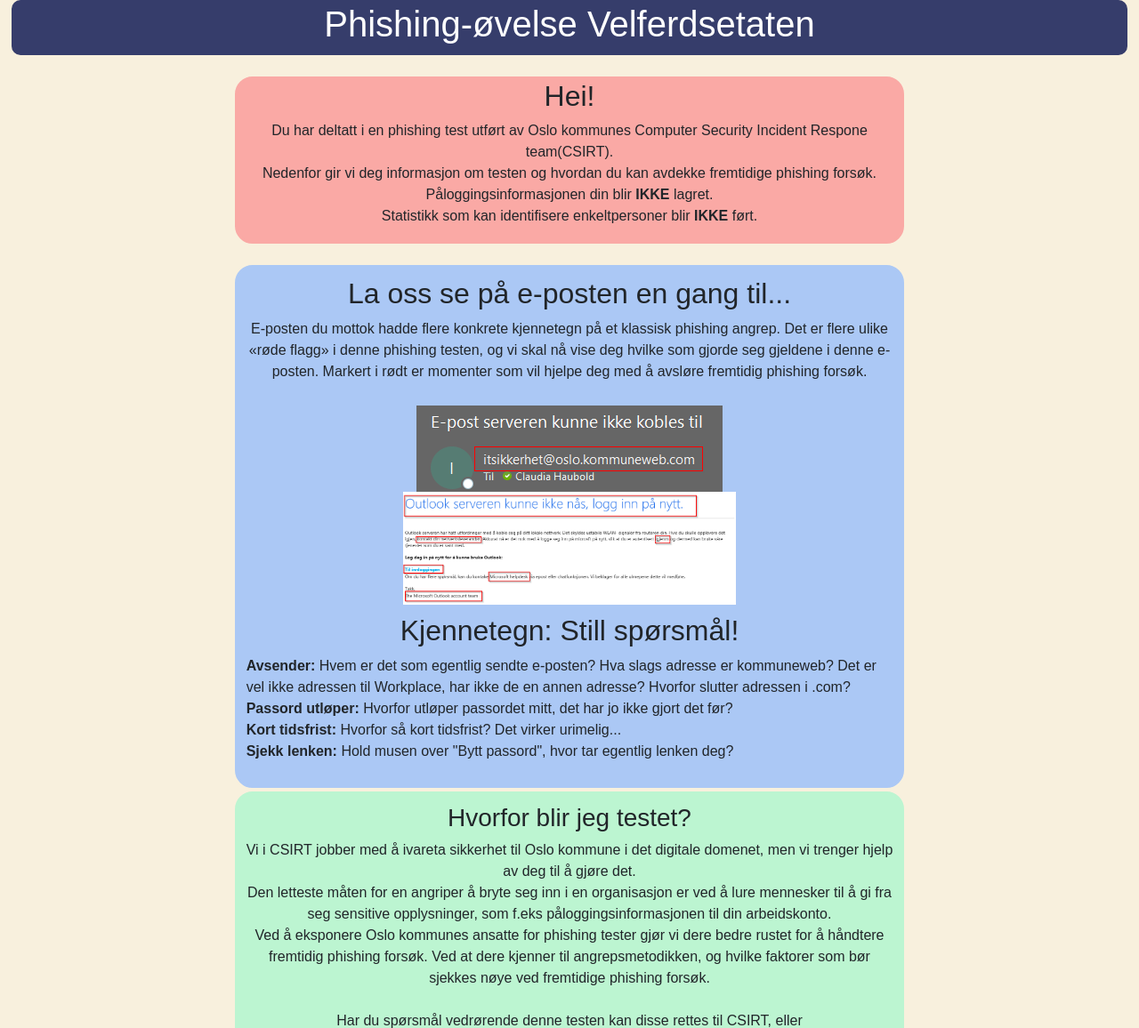
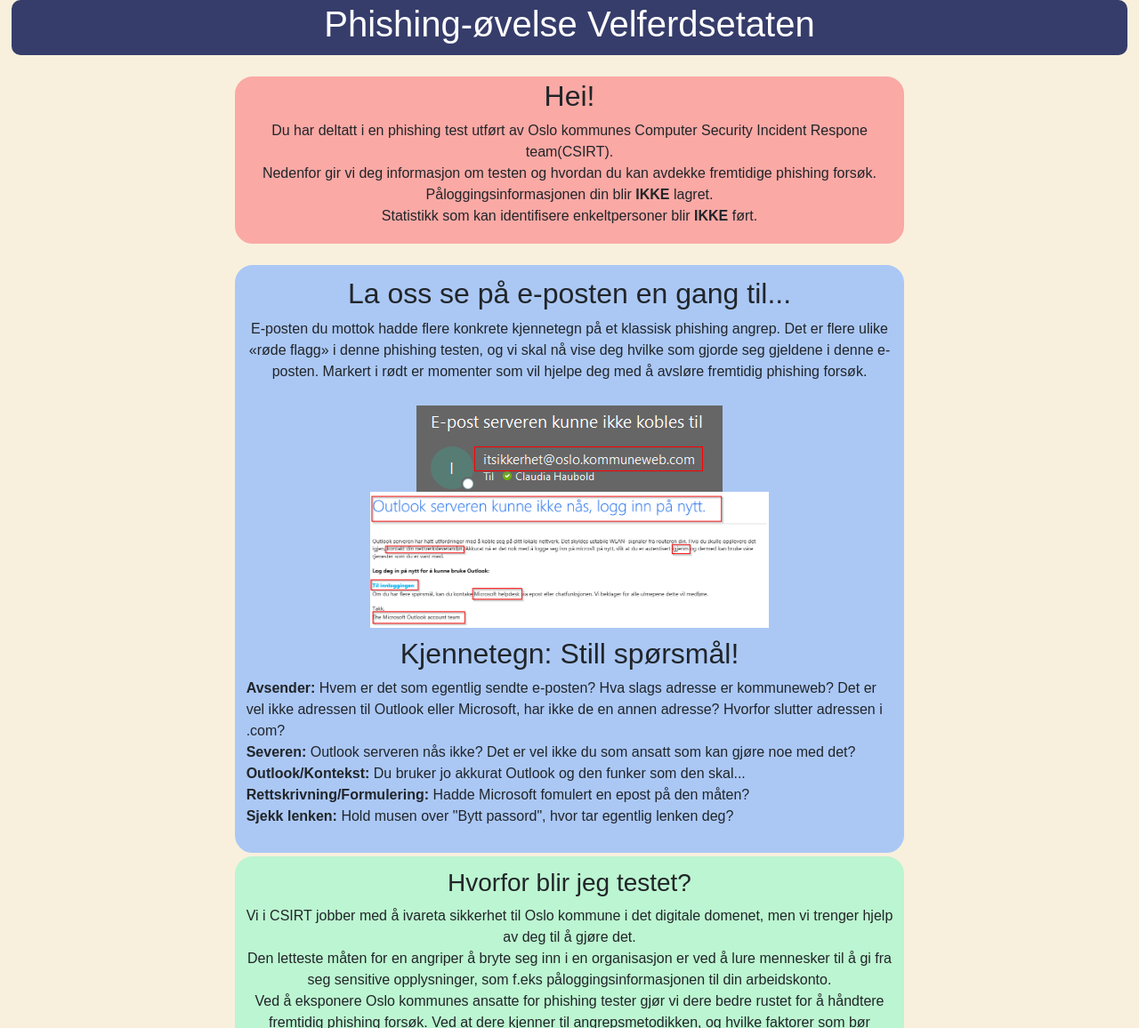
Before and after one commit to okcsirt/okcsirt.github.io, a plain HTML site: page phishing/vel.html in a window 1280 px wide. Shown: the top 1156 px of the page at 89% size. Drawn offline with nearby package versions, Linux system fonts and the light colour scheme.

Commit message:
Update vel.html

```diff
--- a/phishing/vel.html
+++ b/phishing/vel.html
@@ -138,7 +138,7 @@ p {
             <img  src="/images/vel_phishing.png">
         </div>
            <div class="PhishingMailImage">
-            <img width=50% src="/images/vel_phishing1.png">
+            <img width=60% src="/images/vel_phishing1.png">
         </div>
 
 
@@ -147,9 +147,10 @@ p {
 
         <div class="PhishBottomContent">
         <h2>Kjennetegn: Still spørsmål!</h2>
-            <b>Avsender:</b> Hvem er det som egentlig sendte e-posten? Hva slags adresse er kommuneweb? Det er vel ikke adressen til Workplace, har ikke de en annen adresse? Hvorfor slutter adressen i .com?<br>
-            <b>Passord utløper: </b>Hvorfor utløper passordet mitt, det har jo ikke gjort det før?<br>
-            <b>Kort tidsfrist: </b>Hvorfor så kort tidsfrist? Det virker urimelig...<br>
+            <b>Avsender:</b> Hvem er det som egentlig sendte e-posten? Hva slags adresse er kommuneweb? Det er vel ikke adressen til Outlook eller Microsoft, har ikke de en annen adresse? Hvorfor slutter adressen i .com?<br>
+            <b>Severen: </b>Outlook serveren nås ikke? Det er vel ikke du som ansatt som kan gjøre noe med det?<br>
+            <b>Outlook/Kontekst: </b>Du bruker jo akkurat Outlook og den funker som den skal...<br>
+            <b>Rettskrivning/Formulering: </b>Hadde Microsoft fomulert en epost på den måten?<br>
             <b>Sjekk lenken: </b>Hold musen over "Bytt passord", hvor tar egentlig lenken deg?</p>
         </div>
 
```
